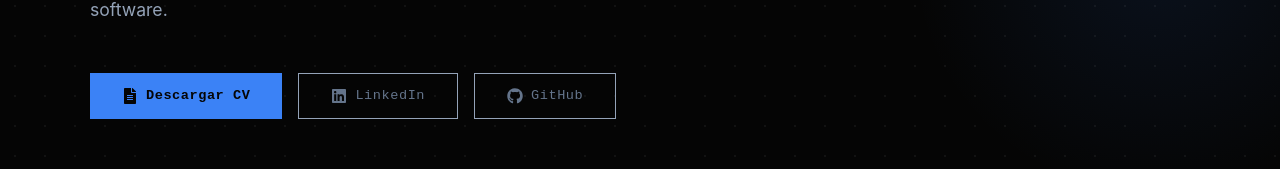
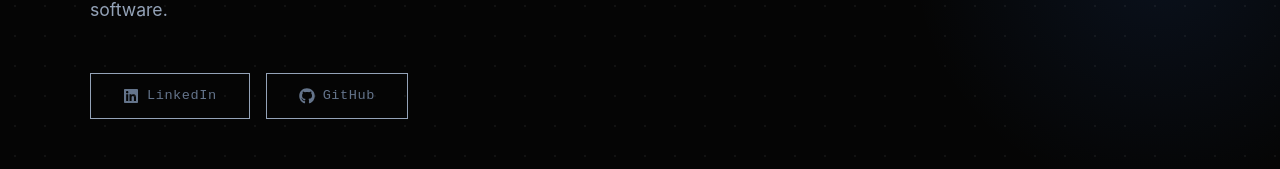
Before and after one commit to F3D9/Portafolio, a React (Vite) app: page / in a window 1280 px wide. Shown: the part 459-628 px from the top of the page. Built offline with nearby package versions, Linux system fonts and the light colour scheme; no server answers.

Commit message:
mas cambios

```diff
--- a/src/components/HeroButtons.tsx
+++ b/src/components/HeroButtons.tsx
@@ -59,13 +59,6 @@ const HeroButtons = ({ lang }: { lang: Language }) => {
             transition={{ duration: 0.5, delay: 0.5 }}
         >
             <PortfolioButton
-                href="/Portafolio/CV_Federico_Salgado.pdf"
-                icon={<FaFileAlt size={16} />}
-                label={lang === 'es' ? "Descargar CV" : "Download Resume"}
-                solid
-                download
-            />
-            <PortfolioButton
                 href="https://linkedin.com/in/federico-salgado"
                 icon={<FaLinkedin size={16} />}
                 label="LinkedIn"
```
